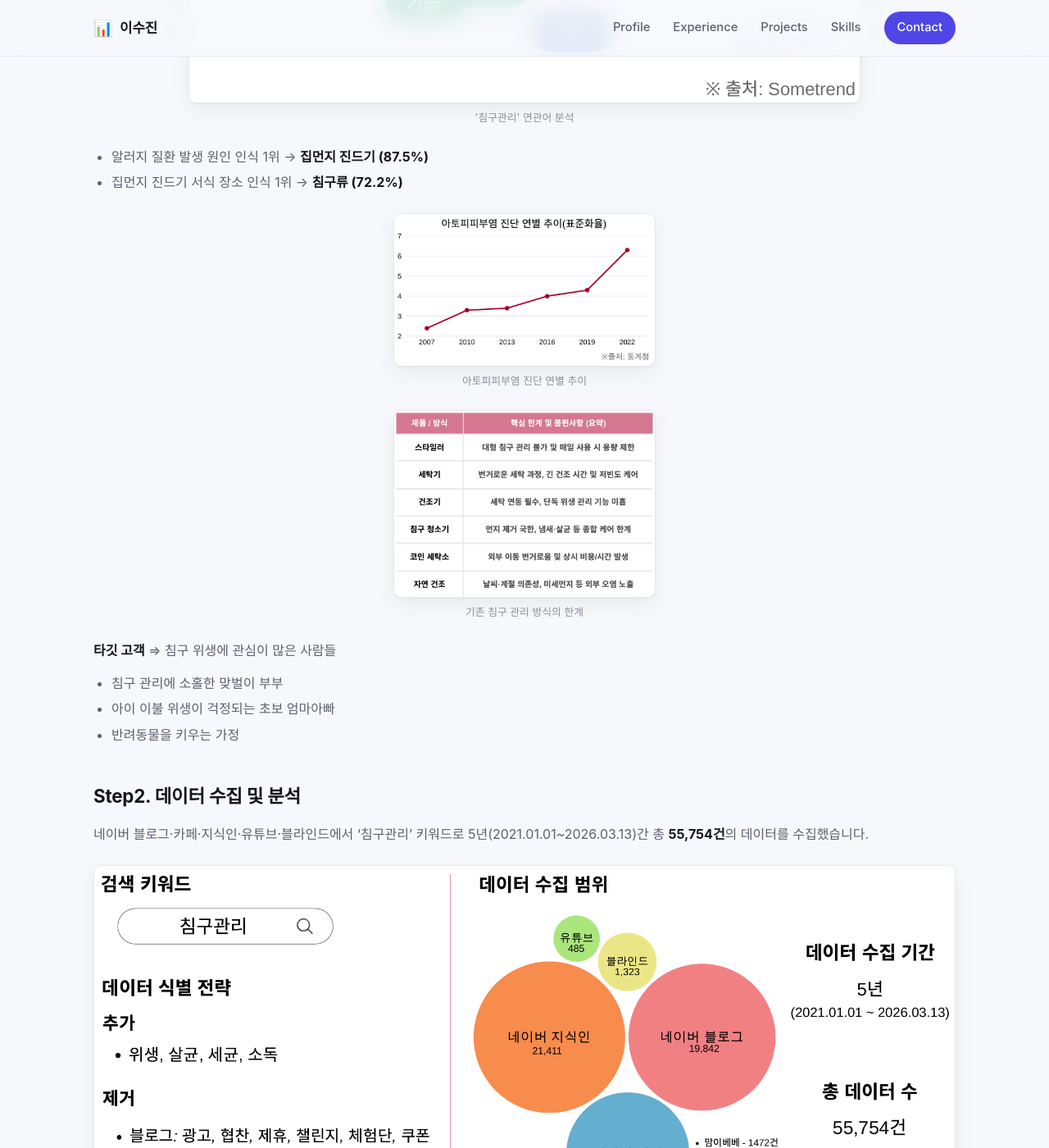
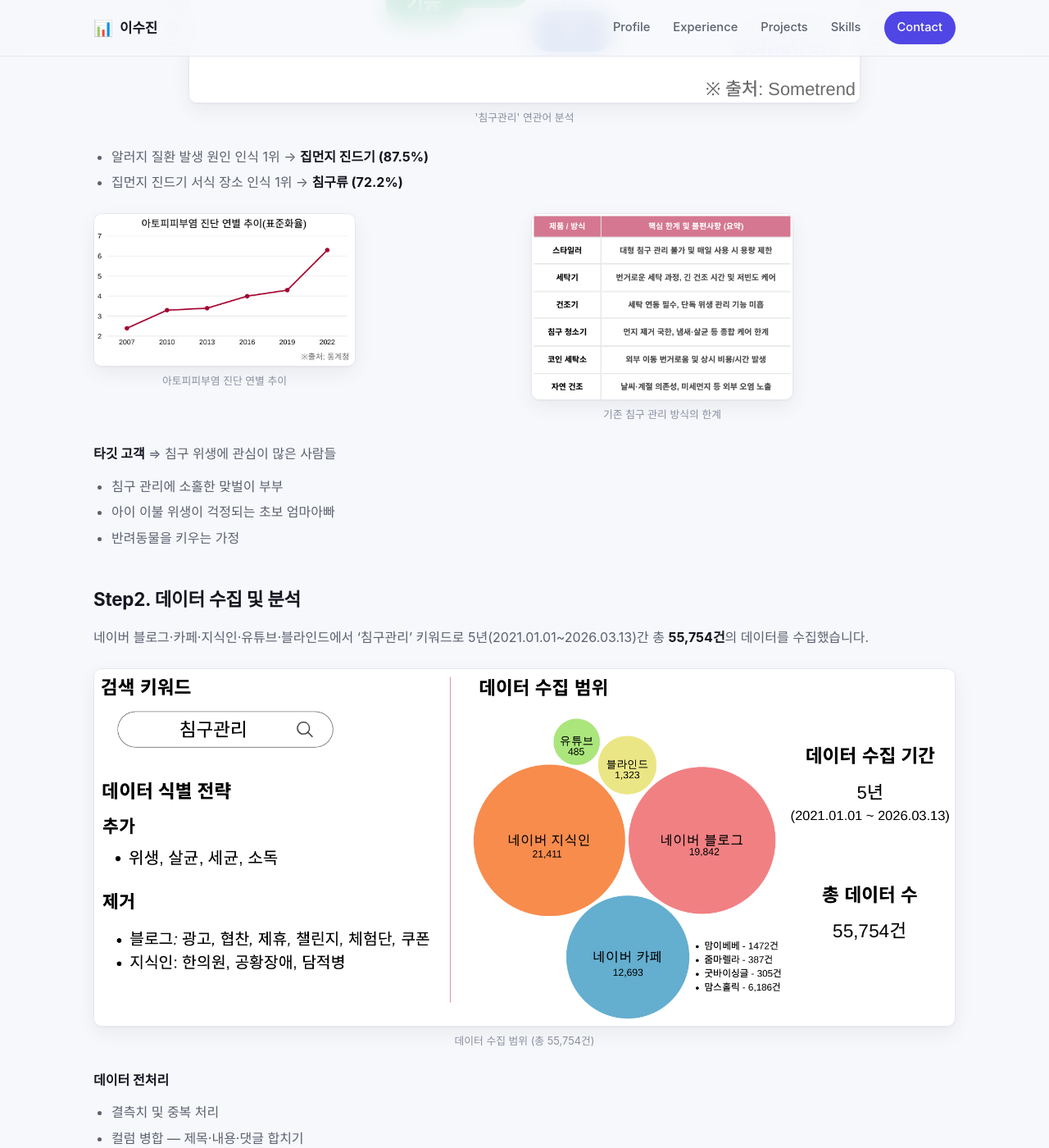
Before and after one commit to sujin-1015/portfolio, a Jekyll site: the page built from _projects/03-voc-bedding-product-planning.md, in a window 1280 px wide and 1400 px high, scrolled down 2996 px. Shown: the whole window at 82% size. Built offline with Jekyll 4.4.1, drawn with Linux system fonts in a browser that asks for light colours; some web fonts are replaced.

Commit message:
Place two image pairs side-by-side in VOC bedding project

```diff
--- a/_projects/03-voc-bedding-product-planning.md
+++ b/_projects/03-voc-bedding-product-planning.md
@@ -33,15 +33,17 @@ skills: ["웹크롤링", "Python", "분류", "자연어처리", "토픽모델링
 - 알러지 질환 발생 원인 인식 1위 → **집먼지 진드기 (87.5%)**
 - 집먼지 진드기 서식 장소 인식 1위 → **침구류 (72.2%)**
 
-<figure class="figure--sm">
-  <img src="{{ '/assets/images/projects/03-voc-bedding/img-04.png' | relative_url }}" alt="아토피피부염 진단 연별 추이 (표준화율)">
-  <figcaption>아토피피부염 진단 연별 추이</figcaption>
-</figure>
+<div class="fig-row">
+  <figure class="figure--sm">
+    <img src="{{ '/assets/images/projects/03-voc-bedding/img-04.png' | relative_url }}" alt="아토피피부염 진단 연별 추이 (표준화율)">
+    <figcaption>아토피피부염 진단 연별 추이</figcaption>
+  </figure>
 
-<figure class="figure--sm">
-  <img src="{{ '/assets/images/projects/03-voc-bedding/img-05.png' | relative_url }}" alt="기존 침구 관리 방식(스타일러, 세탁기, 건조기 등)의 핵심 한계 및 불편사항">
-  <figcaption>기존 침구 관리 방식의 한계</figcaption>
-</figure>
+  <figure class="figure--sm">
+    <img src="{{ '/assets/images/projects/03-voc-bedding/img-05.png' | relative_url }}" alt="기존 침구 관리 방식(스타일러, 세탁기, 건조기 등)의 핵심 한계 및 불편사항">
+    <figcaption>기존 침구 관리 방식의 한계</figcaption>
+  </figure>
+</div>
 
 **타깃 고객** ⇒ 침구 위생에 관심이 많은 사람들
 
@@ -69,15 +71,17 @@ skills: ["웹크롤링", "Python", "분류", "자연어처리", "토픽모델링
 
 **자연어 처리** — Doc2Vec 기반 임베딩을 통해 텍스트 데이터를 벡터화하고, 빈도분석과 Silhouette Score 기반 최적의 K를 선정했습니다.
 
-<figure class="figure--sm">
-  <img src="{{ '/assets/images/projects/03-voc-bedding/img-07.png' | relative_url }}" alt="TF-IDF 상위 토큰 표와 워드클라우드">
-  <figcaption>TF-IDF 빈도 분석 및 워드클라우드</figcaption>
-</figure>
+<div class="fig-row">
+  <figure class="figure--sm">
+    <img src="{{ '/assets/images/projects/03-voc-bedding/img-07.png' | relative_url }}" alt="TF-IDF 상위 토큰 표와 워드클라우드">
+    <figcaption>TF-IDF 빈도 분석 및 워드클라우드</figcaption>
+  </figure>
 
-<figure class="figure--sm">
-  <img src="{{ '/assets/images/projects/03-voc-bedding/img-08.png' | relative_url }}" alt="클러스터 수(K)에 따른 Silhouette Score 변화 그래프">
-  <figcaption>Silhouette Score 기반 최적 K 선정</figcaption>
-</figure>
+  <figure class="figure--sm">
+    <img src="{{ '/assets/images/projects/03-voc-bedding/img-08.png' | relative_url }}" alt="클러스터 수(K)에 따른 Silhouette Score 변화 그래프">
+    <figcaption>Silhouette Score 기반 최적 K 선정</figcaption>
+  </figure>
+</div>
 
 ## Step3. 타깃고객 분석
 
--- a/assets/css/style.scss
+++ b/assets/css/style.scss
@@ -310,7 +310,7 @@ section{ padding: 72px 0; border-top: 1px solid var(--border); }
 .project-detail__body .fig-row{
   display:grid; grid-template-columns: repeat(2, 1fr); gap:16px; margin: 24px 0;
 }
-.project-detail__body .fig-row figure{ margin:0; max-width: none; }
+.project-detail__body .fig-row figure{ margin:0; }
 @media (max-width: 640px){ .project-detail__body .fig-row{ grid-template-columns: 1fr; } }
 .project-detail__body blockquote{
   margin: 0 0 16px; padding: 14px 18px; border-left: 3px solid var(--accent);
```
